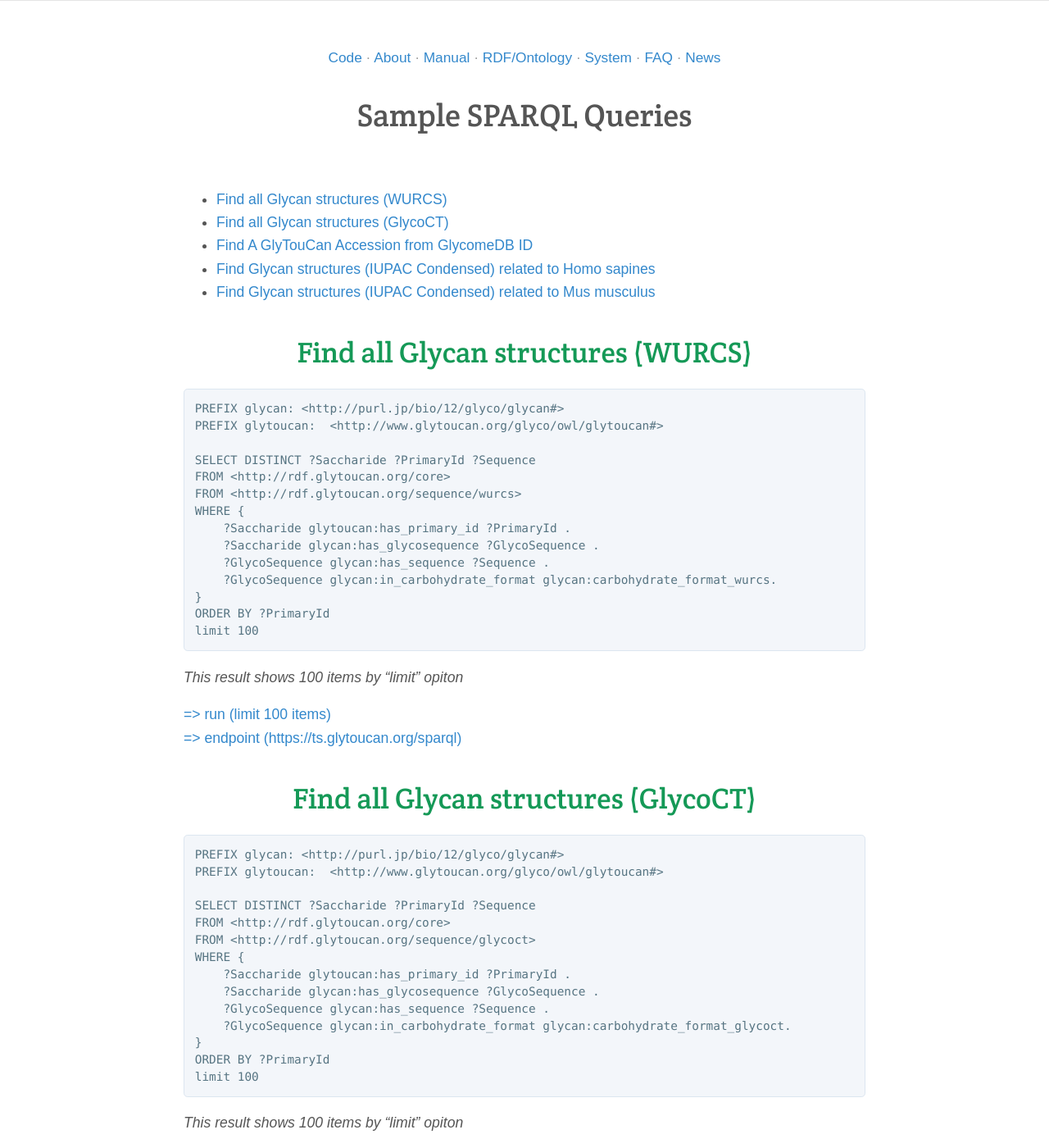
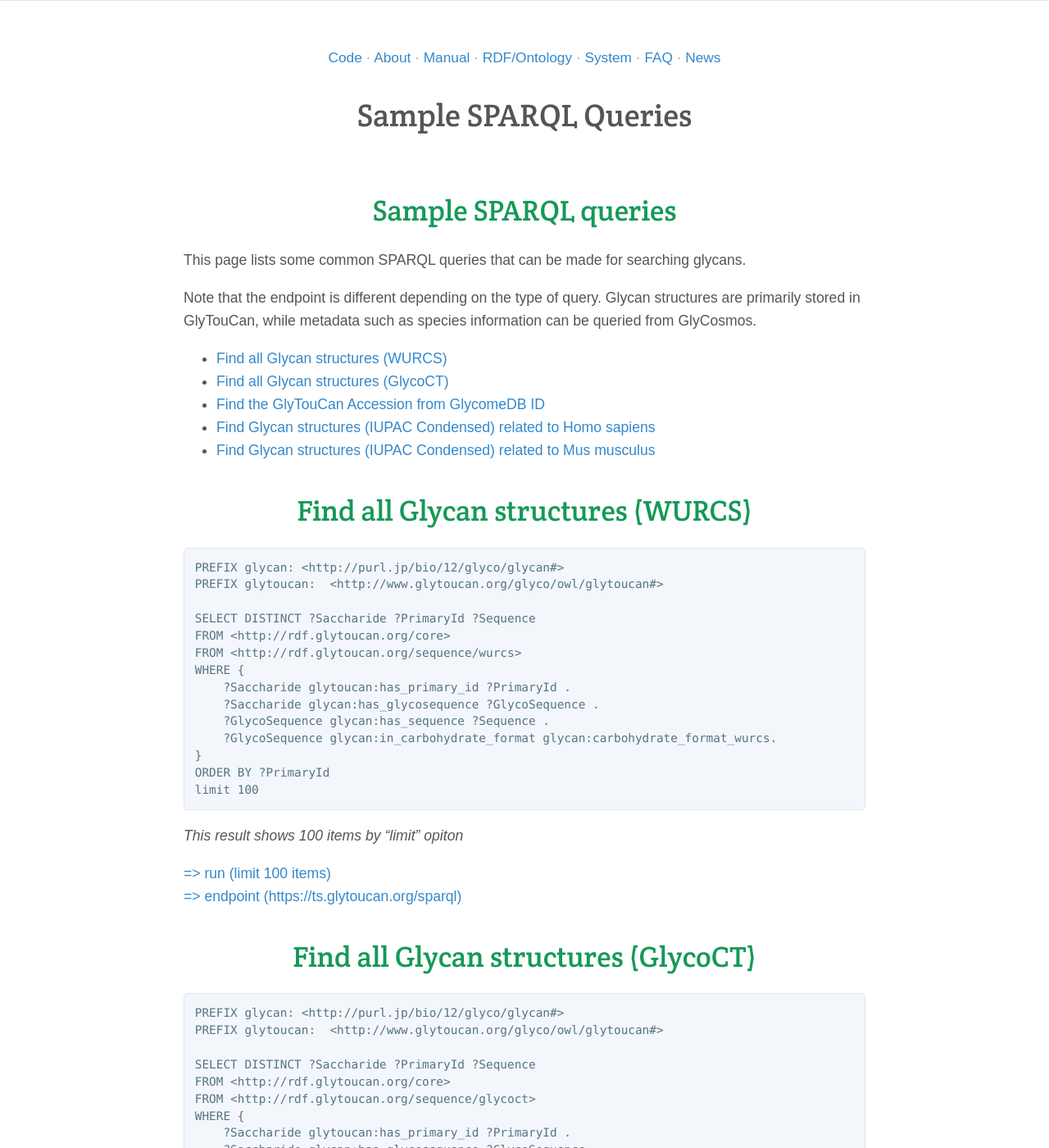
Before and after one commit to glytoucan/glytoucan, a Jekyll site: the page built from rdf-ontology/sparql-queries.md, in a window 1280 px wide and 1400 px high. Shown: the whole window at 82% size. Built offline with Jekyll 4.4.1, drawn with Linux system fonts in a browser that asks for light colours; nearby versions of some CDN libraries; some of the changed text lies outside the part shown.

Commit message:
Update sparql-queries.md

````diff
--- a/rdf-ontology/sparql-queries.md
+++ b/rdf-ontology/sparql-queries.md
@@ -7,13 +7,18 @@ date: 2018-02-06
 modify data: 2021-10-14
 layout: default
 ---
+# Sample SPARQL queries
+This page lists some common SPARQL queries that can be made for searching glycans.
+
+Note that the endpoint is different depending on the type of query.  Glycan structures are primarily stored in GlyTouCan,
+while metadata such as species information can be queried from GlyCosmos.
 
 <!-- TOC depthFrom:1 depthTo:6 withLinks:1 updateOnSave:1 orderedList:0 -->
 
 - [Find all Glycan structures (WURCS)](#find-all-glycan-structures-wurcs)
 - [Find all Glycan structures (GlycoCT)](#find-all-glycan-structures-glycoct)
-- [Find A GlyTouCan Accession from GlycomeDB ID](#find-a-glytoucan-accession-from-glycomedb-id)
-- [Find Glycan structures (IUPAC Condensed) related to Homo sapines](#find-glycan-structures-iupac-condensed-related-to-homo-sapiens)
+- [Find the GlyTouCan Accession from GlycomeDB ID](#find-a-glytoucan-accession-from-glycomedb-id)
+- [Find Glycan structures (IUPAC Condensed) related to Homo sapiens](#find-glycan-structures-iupac-condensed-related-to-homo-sapiens)
 - [Find Glycan structures (IUPAC Condensed) related to Mus musculus](#find-glycan-structures-iupac-condensed-related-to-mus-musculus)
 
 <!-- /TOC -->
@@ -66,10 +71,10 @@ limit 100
 *This result shows 100 items by "limit" opiton*
 
 [=> run (limit 100)](https://ts.glycosmos.org/sparql?query=PREFIX+dcterms%3A+%3Chttp%3A%2F%2Fpurl.org%2Fdc%2Fterms%2F%3E%0D%0APREFIX+glycan%3A+%3Chttp%3A%2F%2Fpurl.jp%2Fbio%2F12%2Fglyco%2Fglycan%23%3E%0D%0APREFIX+glytoucan%3A+%3Chttp%3A%2F%2Fwww.glytoucan.org%2Fglyco%2Fowl%2Fglytoucan%23%3E%0D%0A%0D%0ASELECT+DISTINCT+%3FaccNum++%3Fexternal_id%0D%0AFROM+%3Chttp%3A%2F%2Frdf.glytoucan.org%2Fcore%3E%0D%0AFROM+%3Chttp%3A%2F%2Frdf.glytoucan.org%2Fpartner%2Fglycome-db%3E%0D%0AWHERE%7B%0D%0A++%3Fsaccharide+glytoucan%3Ahas_primary_id+%3FaccNum+.%0D%0A++%3Fsaccharide+glycan%3Ahas_resource_entry+%3Fentry+.%0D%0A++%3Fentry+a+glycan%3AResource_entry+.%0D%0A++%3Fentry+glycan%3Ain_glycan_database+glycan%3ADatabase_glycomedb+.%0D%0A%0D%0A++VALUES+%3Fexternal_id+%7B%2210923%22%7D%0D%0A++%3Fentry+dcterms%3Aidentifier+%3Fexternal_id+.%0D%0A%7D&render=HTML&limit=25&offset=0#loadstar-results-section)<br>
-[=> endpoint (https://ts.glycosmos.org/sparql)](https://ts.glycosmos.org/sparql)
+[=> endpoint (https://ts.glytoucan.org/sparql)](https://ts.glytoucan.org/sparql)
 
 
-# Find A GlyTouCan Accession from GlycomeDB ID
+# Find the GlyTouCan Accession from GlycomeDB ID
 
 ```
 PREFIX dcterms: <http://purl.org/dc/terms/>
````
